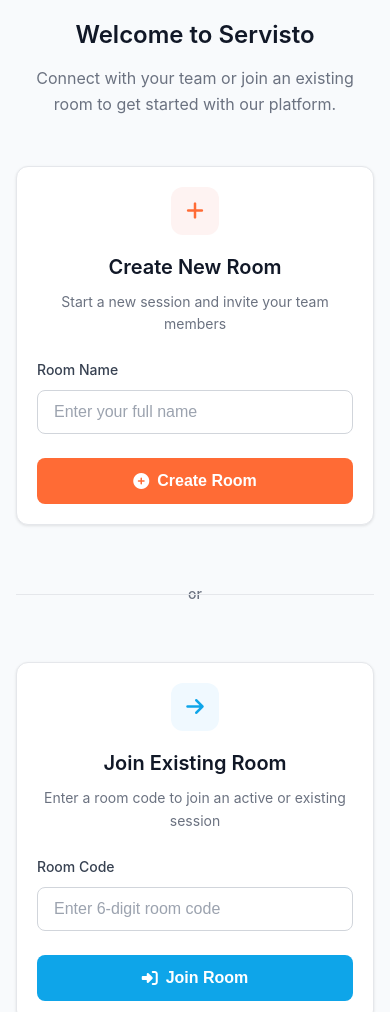
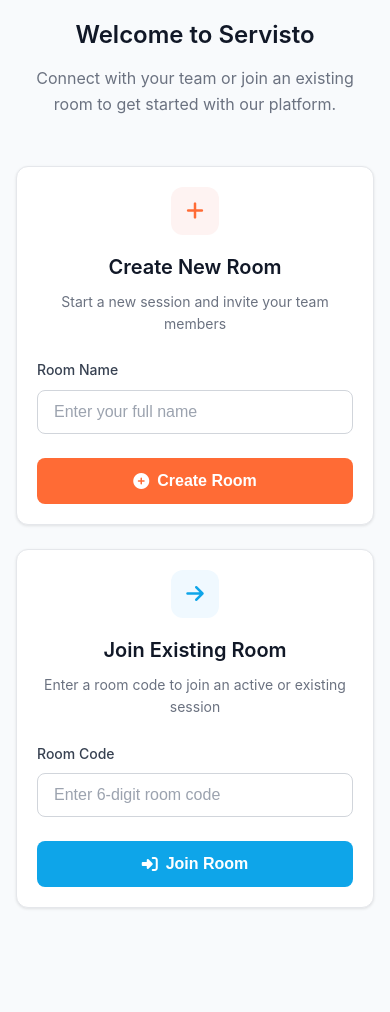
Before and after one commit to nathanschmid08/404Dogs, a website: page index.html in a window 390 px wide. Shown: the top 1012 px of the page. After the commit the page ends 924 px from the top, so only its background shows below. Drawn offline with Linux system fonts and the light colour scheme.

Commit message:
deleted the divider for mobile

```diff
--- a/index.html
+++ b/index.html
@@ -36,10 +36,6 @@
                 </form>
             </section>
 
-            <div class="divider">
-                <span>or</span>
-            </div>
-
             <section class="section existing">
                 <div class="section-header">
                     <div class="section-icon">
--- a/public/main.css
+++ b/public/main.css
@@ -187,41 +187,11 @@
     transform: translateY(0);
 }
 
-/* Divider - subtle and professional */
-.divider {
-    position: relative;
-    text-align: center;
-    margin: 2rem 0;
-    display: none;
-}
-
-.divider::before {
-    content: '';
-    position: absolute;
-    top: 50%;
-    left: 0;
-    right: 0;
-    height: 1px;
-    background: #e5e7eb;
-}
-
-.divider span {
-    background: #f8fafc;
-    padding: 0 1rem;
-    color: #6b7280;
-    font-size: 0.875rem;
-    font-weight: 500;
-}
-
 /* Responsive design */
 @media (max-width: 768px) {
     .sections-wrapper {
         grid-template-columns: 1fr;
         gap: 1.5rem;
-    }
-
-    .divider {
-        display: block;
     }
 
     .main-content {
```
Also changed, not shown: public/create.html (+29 -0 lines).
